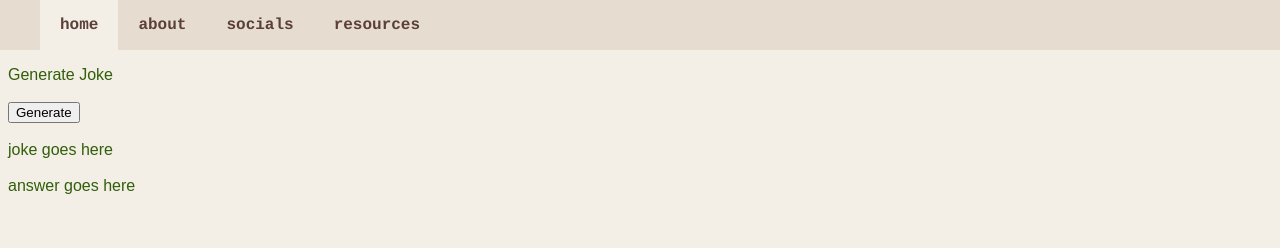
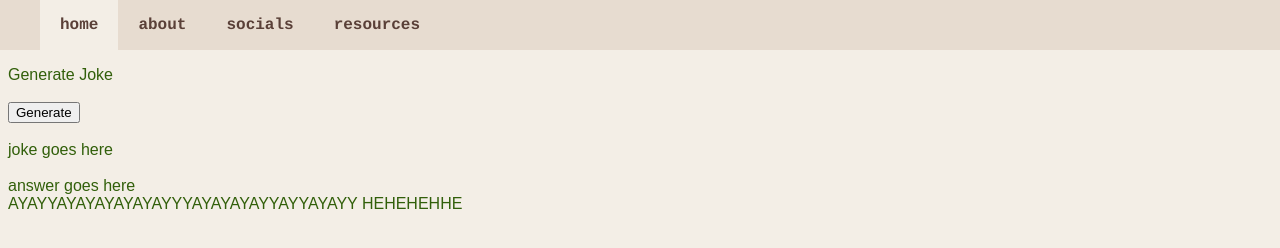
Before and after one commit to bobabeeboo/bobabeeboo.github.io, a plain HTML site: page home.html in a window 1280 px wide. Drawn offline with Linux system fonts and the light colour scheme.

Commit message:
added dYJDFGLKSF A

```diff
--- a/home.html
+++ b/home.html
@@ -23,3 +23,4 @@
     <div id="jokeAnswer">answer goes here</div>
 </body>
 </html>
+AYAYYAYAYAYAYAYAYYYAYAYAYAYYAYYAYAYY HEHEHEHHE
```
